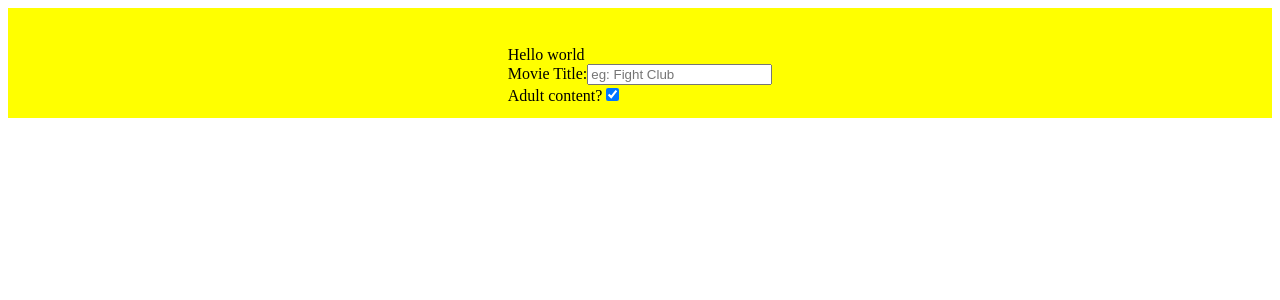
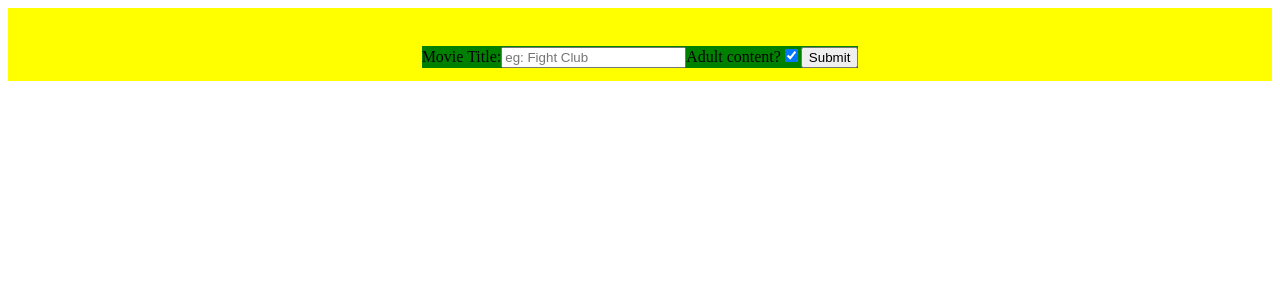
Before and after one commit to dbooyah93/Sutherlands-movie-api, a React (Create React App) app in the folder client/: page / in a window 1280 px wide. Shown: the top 300 px of the page. Built offline with nearby package versions, Linux system fonts and the light colour scheme; the HTML template or start-up script is replaced by a standard one.

Commit message:
Rought draft of functions and formatting of form

```diff
--- a/client/src/App.jsx
+++ b/client/src/App.jsx
@@ -7,15 +7,17 @@ class App extends React.Component {
   constructor( props ) {
     super( props );
     this.state= {
-
+      title: '',
+      explicit: true,
     }
+    //this.function = this.function.bind(this)
   }
+  //function
   render() {
     return (
       <Ui>
         <Searching>
-          Hello world
-          <Form />
+          <Form title={this.state.title} explicit={ this.state.explicit } />
         </Searching>
       </Ui>
     )
--- a/client/src/Components/Form.jsx
+++ b/client/src/Components/Form.jsx
@@ -1,31 +1,25 @@
 import React from 'react';
 import { Entry } from '../Styles/Entries.jsx';
 
-const Form = ( { title, adult, submit, check } ) => {
+const Form = ( { title, explicit, submit, check } ) => {
   return (
     <div>
-      <form onSubmit={ () => { submit( event ) } } >
-        <div>
-          <Entry>
-            <div>
+      <Entry onSubmit={ () => { submit( event ) } }>
           Movie Title:
             <input
             type='text'
             name='new-ingredient'
-                onChange={() => { type( 'ingredient', event ) } }
+            onChange={() => { type(  ) } }
             placeholder='eg: Fight Club'
             />
-            </div>
-            <div>
           Adult content?
           <input
-                type="checkbox"
-                checked={ true }
+            type='checkbox'
+            checked={ explicit }
+            onChange={ () => { check(  ) }}
             />
-            </div>
+            <input type='submit' value='Submit' />
       </Entry>
-        </div>
-      </form>
     </div>
   )
 }
--- a/client/src/Styles/Entries.jsx
+++ b/client/src/Styles/Entries.jsx
@@ -1,5 +1,9 @@
 import styled from 'styled-components';
-export const Entry = styled.div`
+export const Entry = styled.form`
   margin: 0;
   padding: 0;
+  width: 100%;
+  flex-wrap: nowrap;
+  background-color: green;
+  justify-content: space-between;
 `
```
Lines whose indentation alone changed are shown as unchanged.
